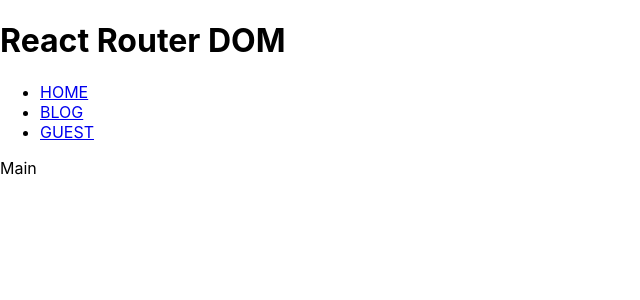
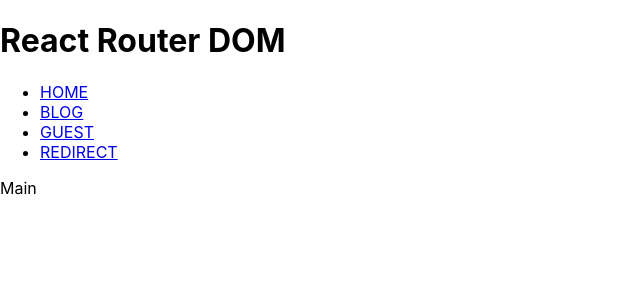
Before and after one commit to choijueun/React, a React (Create React App) app in the folder shcoding4-routerdom/: page / in a window 1280 px wide. Shown: the top 300 px of the page, without its empty margins (0-640 px from the left). Built offline with nearby package versions, Linux system fonts and the light colour scheme.

Commit message:
useNavigate than <Redirect>

```diff
--- a/shcoding4-routerdom/src/components/views/TOC/TOC.js
+++ b/shcoding4-routerdom/src/components/views/TOC/TOC.js
@@ -1,13 +1,21 @@
 import React from 'react'
-import {NavLink} from 'react-router-dom'
+import {NavLink, useNavigate} from 'react-router-dom'
 
 function TOC() {
+    const navigate = useNavigate()
+    const redirect_guest = function(event){
+        event.preventDefault();
+        console.log('navigate()')
+        navigate('/guest', { replace: true });
+    }
+
     return (
         <nav>
             <ul>
                 <li><NavLink to="/">HOME</NavLink></li>
                 <li><NavLink to="/blog">BLOG</NavLink></li>
                 <li><NavLink to="/guest">GUEST</NavLink></li>
+                <li><NavLink to="/go" onClick={redirect_guest}>REDIRECT</NavLink></li>
             </ul>
         </nav>
     )
```
